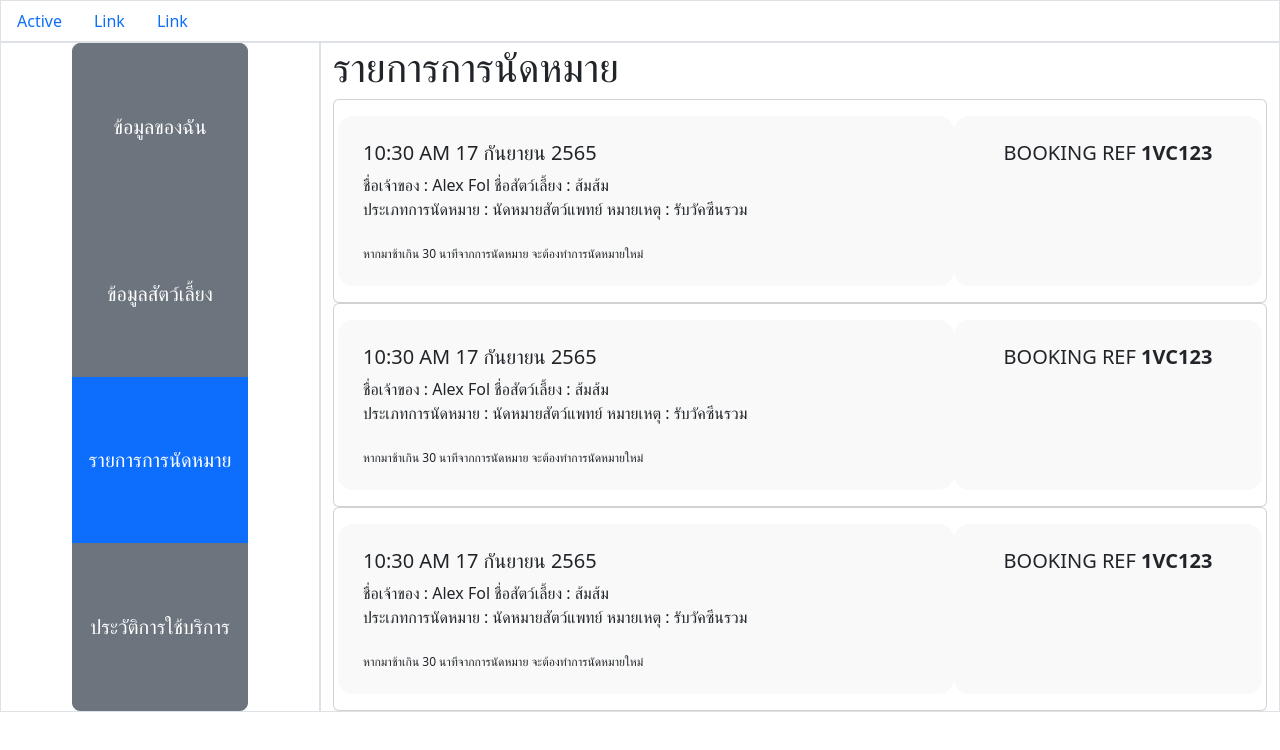
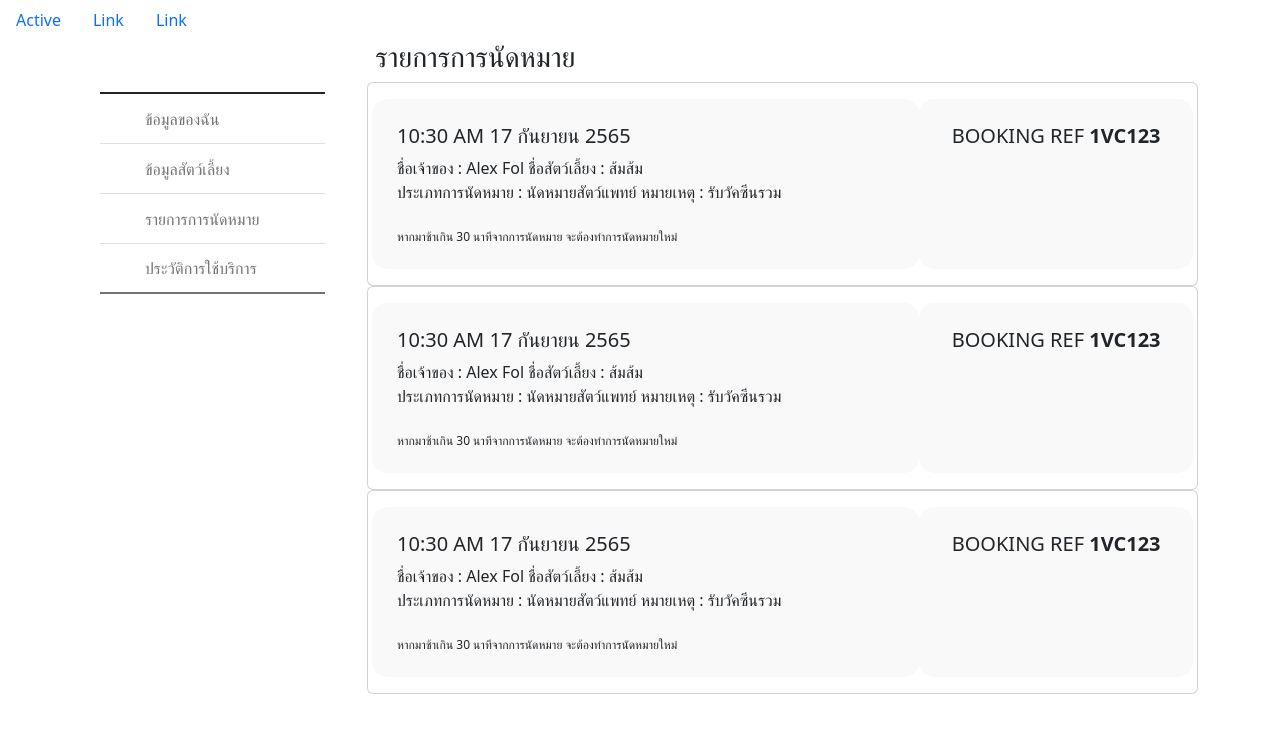
Before and after one commit to sakuro44/petcare, a Vue app: page / in a window 1280 px wide. Shown: the top 750 px of the page. Built offline with nearby package versions, Linux system fonts and the light colour scheme.

Commit message:
Update App.vue

```diff
--- a/src/App.vue
+++ b/src/App.vue
@@ -4,32 +4,32 @@ import AppointmentCard from "./components/AppointmentCard.vue";
 </script>
 
 <template>
-  <nav class="nav border">
+  <nav class="nav">
     <a class="nav-link active" aria-current="page" href="#">Active</a>
     <a class="nav-link" href="#">Link</a>
     <a class="nav-link" href="#">Link</a>
   </nav>
-  <div class="container-fluid">
+  <div class="container">
     <div class="row">
-      <div class="col-md-3 border d-flex justify-content-center">
-        <div class="btn-group-vertical">
-          <button type="button" class="btn btn-secondary btn-lg btn-block">
+      <div class="col-md-3 d-flex justify-content-center">
+        <div class="list-group list-group-flush" style="margin-top: 20%; border-top: 2px solid;">
+          <button type="button" class="list-group-item list-group-item-action pf-l">
             ข้อมูลของฉัน
           </button>
-          <button type="button" class="btn btn-secondary btn-lg btn-block">
+          <button type="button" class="list-group-item list-group-item-action pf-l">
             ข้อมูลสัตว์เลี้ยง
           </button>
-          <button type="button" class="btn btn-primary btn-lg btn-block">
+          <button type="button" class="list-group-item list-group-item-action pf-l">
             รายการการนัดหมาย
           </button>
-          <button type="button" class="btn btn-secondary btn-lg btn-block">
+          <button type="button" class="list-group-item list-group-item-action pf-l" style="border-bottom: 2px solid;">
             ประวัติการใช้บริการ
           </button>
         </div>
       </div>
 
-      <div class="col-md-9 border">
-        <h1>รายการการนัดหมาย</h1>
+      <div class="col-md-9">
+        <h3 style="padding-left:1%;">รายการการนัดหมาย</h3>
         <AppointmentCard />
       </div>
     </div>
@@ -37,4 +37,11 @@ import AppointmentCard from "./components/AppointmentCard.vue";
 </template>
 
 <style>
+.pf-l {
+  font-size: medium;
+  color: #737373;
+  padding-left: 20%;
+  height: 50px;
+  width: 225px;
+}
 </style>
```
